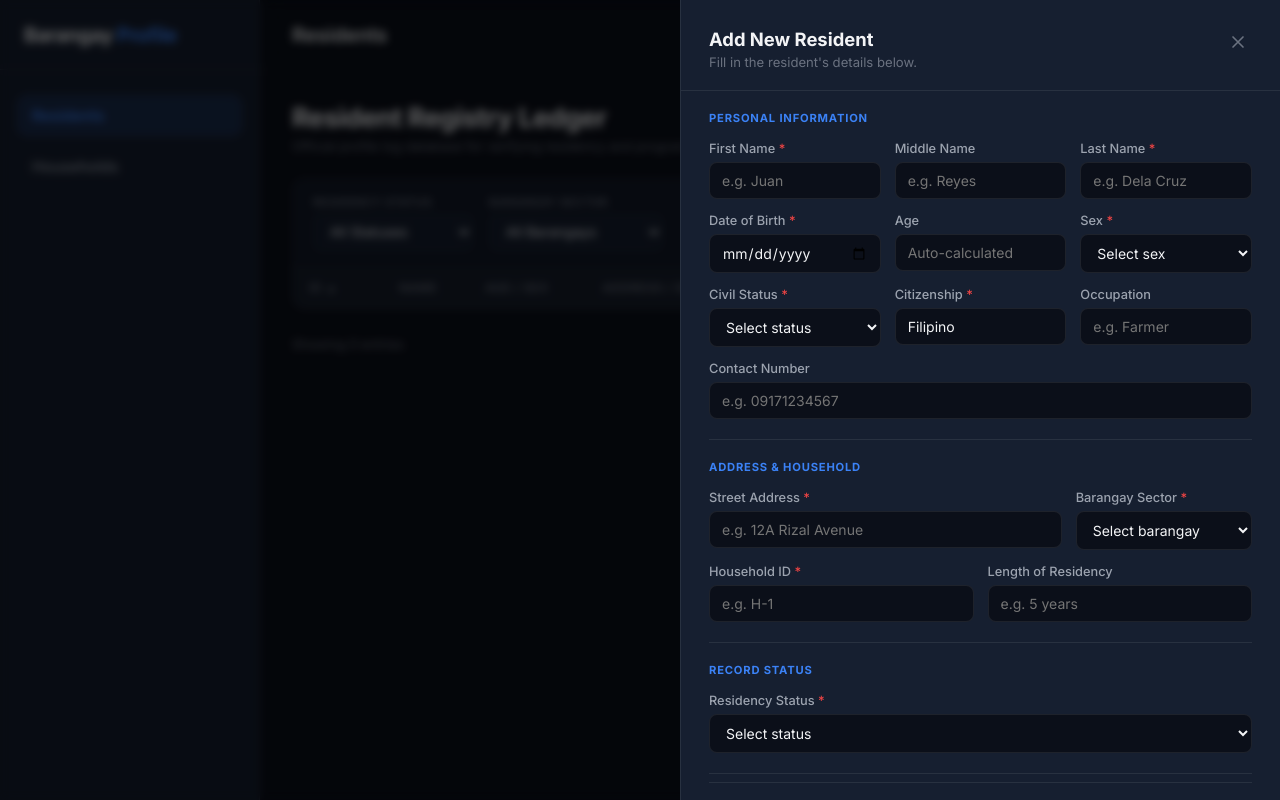
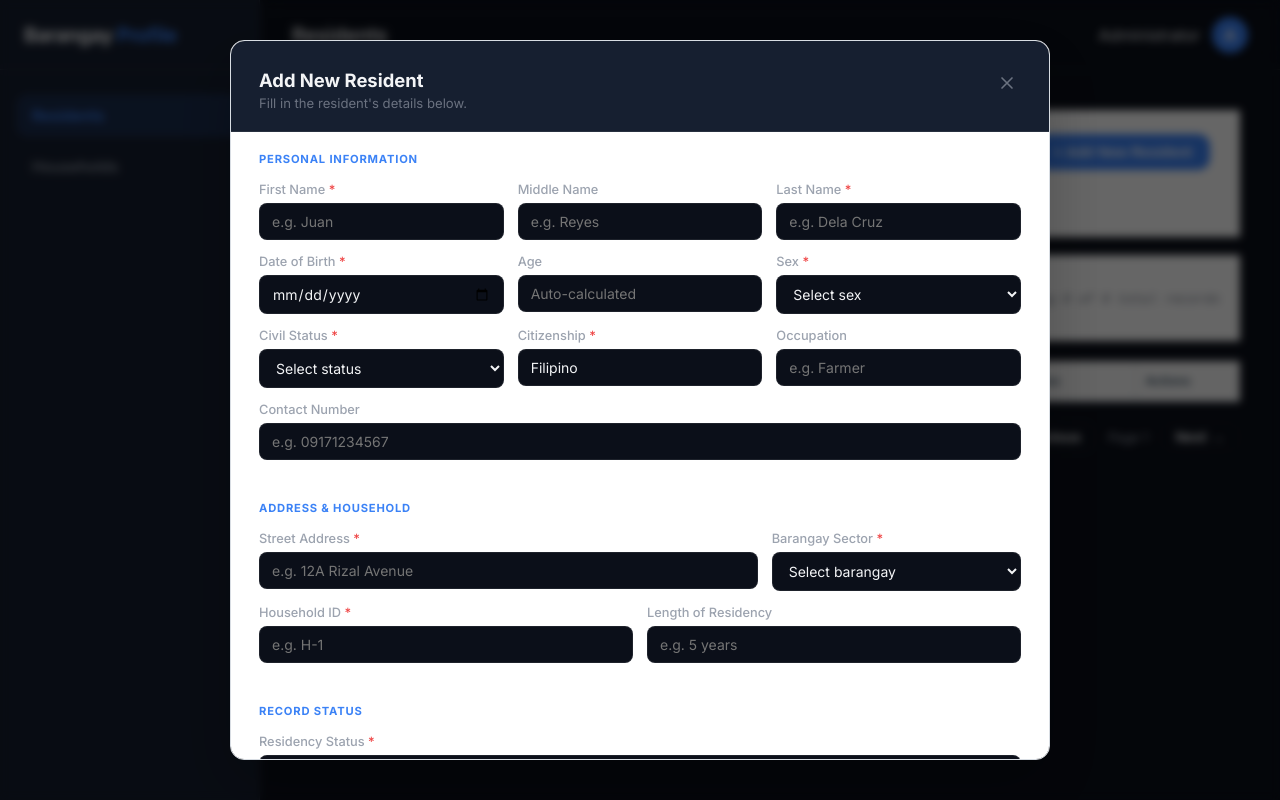
Before and after one commit to mystiiii/BarangayProfilingSystem_BTIS1, a plain HTML site: page frontend/residents.html in a window 1280 px wide. Both pictures are taken after a click on the button "+ Add New Resident". Drawn offline with Linux system fonts and the light colour scheme.

Commit message:
Update residents.css

```diff
--- a/frontend/css/residents.css
+++ b/frontend/css/residents.css
@@ -5,65 +5,55 @@
 /* ── Page Heading ── */
 .page-heading {
   display: flex;
+  justify-content: space-between;
   align-items: flex-start;
-  justify-content: space-between;
-  gap: 16px;
-  margin-bottom: 24px;
-  flex-wrap: wrap;
+  padding: 24px 30px;
+  margin-bottom: 18px;
 }
 
 .ledger-title {
-  font-size: 1.65rem;
-  font-weight: 700;
-  color: var(--text-primary);
-  letter-spacing: -0.4px;
-  line-height: 1.2;
+  font-family:Georgia, serif;
+  font-size:42px;
+  color:#2f4254;
+  margin:0;
 }
 
-.ledger-subtitle {
-  font-size: 0.82rem;
-  color: var(--text-muted);
-  margin-top: 4px;
+.ledger-subtitle{
+  color:#8190a0;
+  margin-top:6px;
+  font-size:13px;
 }
 
 /* ── Filter Bar ── */
 .filter-bar {
   display: flex;
   align-items: flex-end;
-  gap: 16px;
+  gap: 20px;
   padding: 16px 20px;
-  background-color: var(--bg-card);
-  border: 1px solid var(--border-color);
-  border-radius: var(--border-radius) var(--border-radius) 0 0;
-  flex-wrap: wrap;
-  backdrop-filter: blur(8px);
+  margin-bottom: 20px;
 }
 
-.filter-group {
-  display: flex;
-  flex-direction: column;
-  gap: 5px;
+.filter-group{
+  display:flex;
+  flex-direction:column;
 }
 
-.filter-label {
-  font-size: 0.68rem;
-  font-weight: 700;
-  text-transform: uppercase;
-  letter-spacing: 0.7px;
-  color: var(--text-muted);
+.filter-label{
+  font-size:11px;
+  text-transform:uppercase;
+  color:#7f8c99;
+  margin-bottom:6px;
+  font-weight:700;
 }
 
-.filter-select {
-  padding: 8px 12px;
-  background-color: var(--bg-secondary);
-  border: 1px solid var(--border-color);
-  border-radius: 8px;
-  color: var(--text-primary);
-  font-size: 0.875rem;
-  font-family: 'Inter', sans-serif;
-  cursor: pointer;
-  min-width: 160px;
-  transition: var(--transition-smooth);
+.filter-select{
+  width:170px;
+  height:34px;
+  border:1px solid var(--border);
+  background:#f8f8f8;
+  padding:0 10px;
+  font-size:12px;
+  color:#44596b;
 }
 
 .filter-select:focus {
@@ -75,19 +65,18 @@
   margin-left: auto;
   font-size: 0.82rem;
   color: var(--text-muted);
+  align-self: flex-end;
   font-style: italic;
-  align-self: flex-end;
-  padding-bottom: 2px;
+  padding-bottom: 18px;
+  font-family: 'Courier New', Courier, monospace;
 }
 
 /* ── Table Wrapper ── */
 .table-wrapper {
-  overflow-x: auto;
-  border: 1px solid var(--border-color);
-  border-top: none;
-  border-radius: 0 0 var(--border-radius) var(--border-radius);
-  background-color: var(--bg-card);
-  backdrop-filter: blur(8px);
+  background: #fff;
+  border: 1px solid var(--border);
+  box-shadow: none;
+  margin-bottom: 18px;
 }
 
 /* ── Data Table ── */
@@ -98,22 +87,22 @@
 }
 
 .data-table th {
-  padding: 12px 16px;
-  background-color: rgba(255, 255, 255, 0.02);
-  color: var(--text-muted);
-  font-size: 0.75rem;
-  font-weight: 600;
-  text-transform: uppercase;
-  letter-spacing: 0.5px;
-  border-bottom: 1px solid var(--border-color);
-  white-space: nowrap;
+  background:#fafafa;
+  border-bottom:2px solid #cfd5dc;
+  border-right:1px solid #d9dee4;
+  padding:12px 10px;
+  text-align:left;
+  font-size:12px;
+  color:#44596b;
+  font-weight:700;
 }
 
 .data-table td {
-  padding: 14px 16px;
-  border-bottom: 1px solid var(--border-color);
-  vertical-align: top;
-  font-size: 0.875rem;
+  padding:12px 10px;
+  border-bottom:1px solid #e5e8eb;
+  border-right:1px solid #eef1f4;
+  font-size:12px;
+  vertical-align:top;
 }
 
 .data-table tbody tr:last-child td {
@@ -244,6 +233,29 @@
   background-color: var(--accent-glow);
 }
 
+.add-resident-btn{
+    background:#173850;
+    color:#fff;
+    border:none;
+    padding:10px 18px;
+    font-size:11px;
+    font-weight:700;
+    cursor:pointer;
+}
+
+/* Content Container */
+.content-body {
+  padding: 40px;
+  background: var(--page-bg);
+}
+
+.page-heading,
+.filter-bar,
+.table-wrapper {
+  background: #fff;
+  border: 1px solid var(--border);
+}
+
 /* ── Empty State ── */
 .empty-state {
   display: flex;
@@ -303,33 +315,34 @@
     backdrop-filter: blur(4px);
     z-index: 200;
     display: flex;
-  align-items: flex-start;
-  justify-content: flex-end;
+    align-items: center;
+    justify-content: center;
     opacity: 0;
     pointer-events: none;
     transition: opacity 0.3s ease;
+    padding: 24px;
+    box-sizing: border-box;
 }
-
 .modal-overlay.open {
   opacity: 1;
   pointer-events: all;
 }
-
 .modal-panel {
   width: 100%;
-  max-width: 600px;
-  height: 100vh;
-  background-color: var(--bg-secondary);
-  border-left: 1px solid var(--border-color);
+  max-width: 820px;
+  max-height: 90vh;
+  background: #ffffff;
+  border: 1px solid #d8dde3;
+  border-radius: 14px;
   display: flex;
   flex-direction: column;
-  transform: translateX(100%);
-  transition: transform 0.35s cubic-bezier(0.4, 0, 0.2, 1);
+  transform: translateY(24px) scale(0.98);
+  transition: transform 0.35s ease;
   overflow-y: auto;
+  box-shadow: 0 24px 60px rgba(0, 0, 0, 0.22);
 }
-
 .modal-overlay.open .modal-panel {
-  transform: translateX(0);
+  transform: translateY(0) scale(1);
 }
 
 .modal-header {
@@ -342,6 +355,8 @@
   top: 0;
   background-color: var(--bg-secondary);
   z-index: 10;
+  border-top-left-radius: 14px;
+  border-top-right-radius: 14px;
 }
 
 .modal-title {
```
Lines whose indentation alone changed are shown as unchanged.
